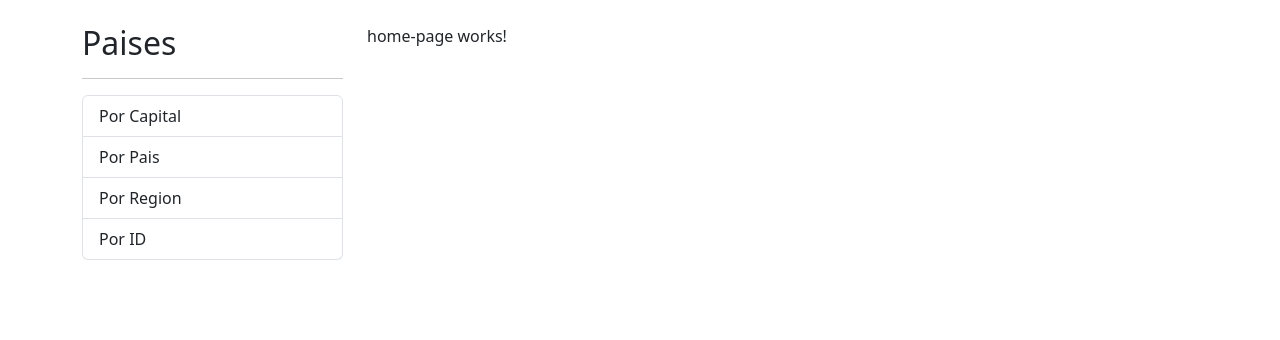
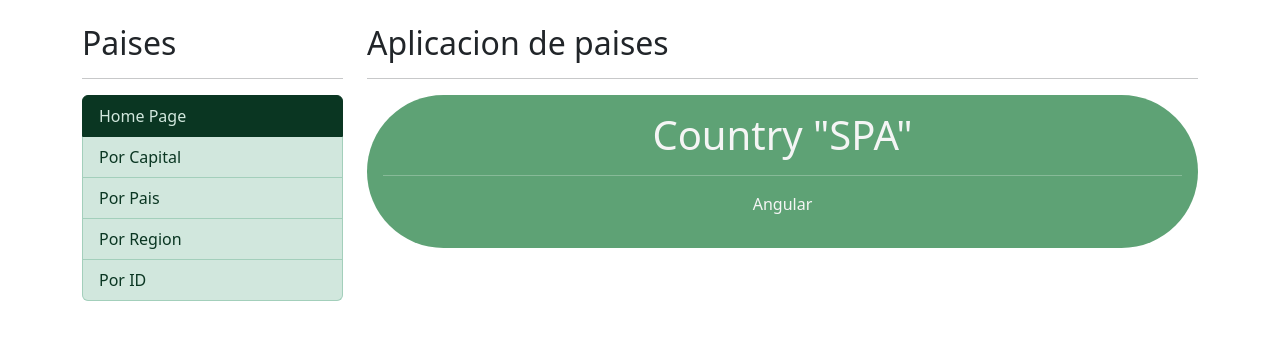
Before and after one commit to geovannysalvador/countryApp, an Angular app: page / in a window 1280 px wide. Shown: the top 340 px of the page. Built offline with nearby package versions, Linux system fonts and the light colour scheme.

Commit message:
Agregacion de argumentos por la url

```diff
--- a/src/app/countries/pages/country-page/country-page.component.ts
+++ b/src/app/countries/pages/country-page/country-page.component.ts
@@ -1,10 +1,31 @@
-import { Component } from '@angular/core';
+import { Component, OnInit } from '@angular/core';
+import { ActivatedRoute } from '@angular/router';
+import { CountryService } from '../../services/countries.service';
 
 @Component({
   selector: 'countries-country-page',
   templateUrl: './country-page.component.html',
   styleUrls: ['./country-page.component.css']
 })
-export class CountryPageComponent {
+export class CountryPageComponent implements OnInit {
+
+  constructor(
+    private activatedRoute:ActivatedRoute,
+    private countriesService:CountryService
+    ){}
+
+  ngOnInit(): void {
+
+    this.activatedRoute.params
+    .subscribe(({id}) =>{
+
+      this.countriesService.searchCountryByCode(id)
+      .subscribe(country=>{
+        console.log({country});
+
+      });
+
+    });
+  }
 
 }
--- a/src/app/countries/services/countries.service.ts
+++ b/src/app/countries/services/countries.service.ts
@@ -10,6 +10,14 @@
   private apiUrlBase:string ='https://restcountries.com/v3.1';
 
   constructor(private http: HttpClient) { }
+
+  searchCountryByCode(code:string):Observable<Country[]>{
+    return this.http.get<Country[]>(`${this.apiUrlBase}/alpha/${code}`)
+    .pipe(
+      catchError( error => of([]))
+    );
+
+  }
 
 
   searchCapytal(termBusqueda:string):Observable<Country[]>{
@@ -35,4 +43,6 @@
 
 
 
+
+
 }
--- a/src/app/shared/components/side-bar/side-bar.component.html
+++ b/src/app/shared/components/side-bar/side-bar.component.html
@@ -3,11 +3,11 @@
 
 <ul class="list-group">
 
-  <!-- <li routerLink="" routerLinkActive="active" [routerLinkActiveOptions]="{ exact: true }" class="list-group-item">
+  <li routerLink="" routerLinkActive="active" [routerLinkActiveOptions]="{ exact: true }" class="list-group-item list-group-item-action list-group-item-success">
     Home Page
   </li>
 
-  <li routerLink="about" routerLinkActive="active" class="list-group-item">
+  <!-- <li routerLink="about" routerLinkActive="active" class="list-group-item">
     About Page
   </li>
 
@@ -16,19 +16,19 @@
   </li> -->
   <!--  -->
 
-  <li routerLink="countries/by-capital" routerLinkActive="active" class="list-group-item">
+  <li routerLink="countries/by-capital" routerLinkActive="active" class="list-group-item list-group-item-action list-group-item-success">
     Por Capital
   </li>
 
-  <li routerLink="countries/by-country" routerLinkActive="active" class="list-group-item">
+  <li routerLink="countries/by-country" routerLinkActive="active" class="list-group-item list-group-item-action list-group-item-success">
     Por Pais
   </li>
 
-  <li routerLink="countries/by-region" routerLinkActive="active" class="list-group-item">
+  <li routerLink="countries/by-region" routerLinkActive="active" class="list-group-item list-group-item-action list-group-item-success">
     Por Region
   </li>
 
-  <li routerLink="countries/by/:id" routerLinkActive="active" class="list-group-item">
+  <li routerLink="countries/by/:id" routerLinkActive="active" class="list-group-item list-group-item-action list-group-item-success">
     Por ID
   </li>
 </ul>
--- a/src/app/shared/pages/home-page/home-page.component.html
+++ b/src/app/shared/pages/home-page/home-page.component.html
@@ -1 +1,12 @@
-<p>home-page works!</p>
+<h2>Aplicacion de paises</h2>
+<hr>
+
+  <div style="border-radius: 5em; background-color:rgb(94, 162, 117);color:whitesmoke;text-align:center;padding:16px;">
+    <h1 class="">
+      Country "SPA"
+    </h1>
+    <hr class="text-white">
+
+
+    <p>Angular</p>
+  </div>
```
